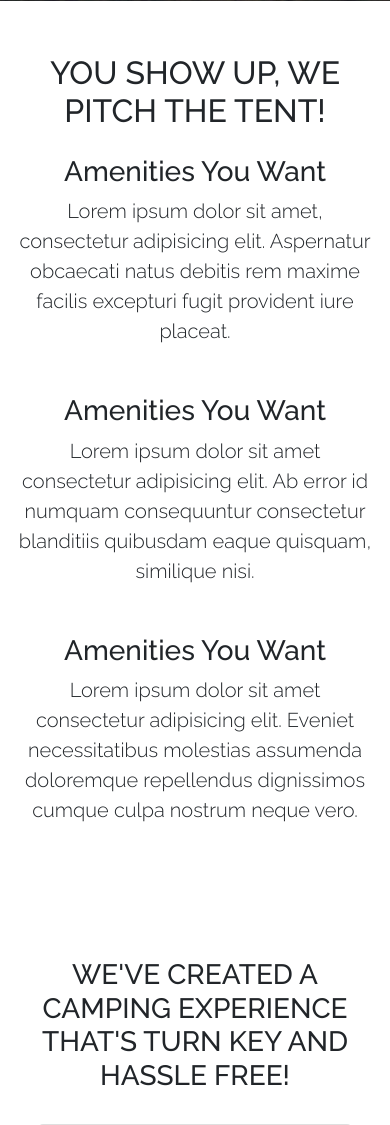
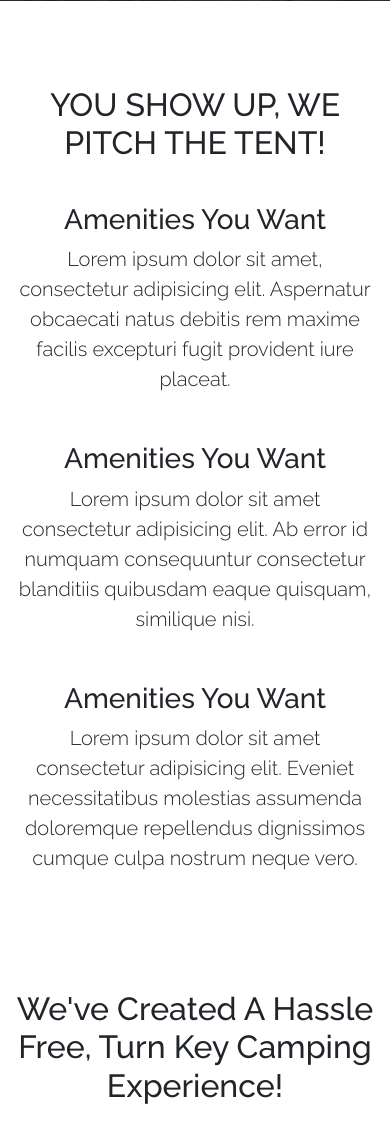
Before and after one commit to Mohamed-Khaled-M/aurora-grove, a PHP site: page /index.html in a window 390 px wide. Shown: the part 843-1968 px from the top of the page. Run offline with PHP 8.4, Linux system fonts and the light colour scheme; some libraries are stand-ins or nearby versions.

Commit message:
adjusted top padding on sections for small screens

```diff
--- a/index.html
+++ b/index.html
@@ -55,9 +55,9 @@
         <button id="book" class="btn btn-primary btn-lg px-5">BOOK NOW</button>
     </section><!-- /showcase -->
 
-    <section id="about" class="py-5 py-md-0 d-flex align-items-center">
+    <section id="about" class="d-flex align-items-center">
       <div class="container text-center">
-        <h2 class="mb-md-5">You Show up, We Pitch the Tent!</h2>
+        <h2 class="mb-4 mb-md-5">You Show up, We Pitch the Tent!</h2>
         <div class="row">
 
           <div class="col-md-4 p-3">
@@ -86,9 +86,9 @@
       </div>
     </section><!-- /about -->
 
-    <section id="explore" class="py-5 py-md-0 d-flex align-items-center">
+    <section id="explore" class="d-flex align-items-center">
       <div class="container text-center">
-        <h3 class="mb-3">We've Created A Camping Experience That's Turn Key and Hassle Free!</h3>
+        <h2 class="mb-5">We've Created A Hassle Free, Turn Key Camping Experience!</h2>
 
         <div class="row m-2">
 
--- a/src/scss/custom.scss
+++ b/src/scss/custom.scss
@@ -74,6 +74,10 @@ body {
 #about {
   min-height: calc(100vh + 65px);
 
+  @include media-breakpoint-down(sm) {
+    padding-top: 5rem;
+  }
+
   h2 {
     text-transform: uppercase;
   }
@@ -84,6 +88,10 @@ body {
 #explore {
   min-height: calc(100vh + 65px);
 
+  @include media-breakpoint-down(sm) {
+    padding-top: 5rem;
+  }
+
   h3 {
     text-transform: uppercase;
   }
```
Also changed, not shown: src/css/main.css.
